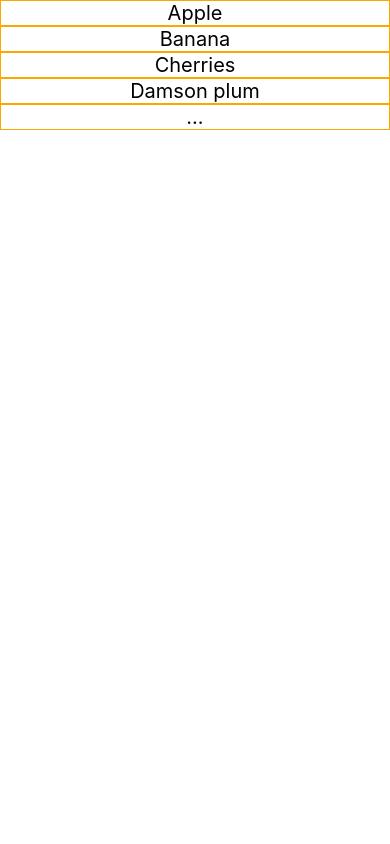
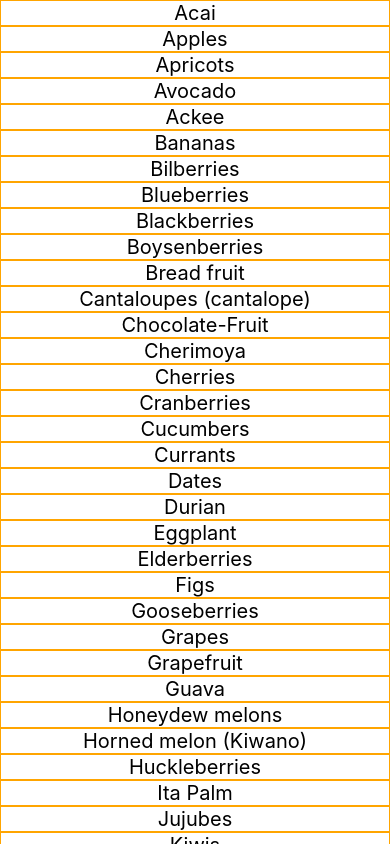
Before and after one commit to hannaS2/TIL, a React Native app in the folder RN/RN101-class/: screen / in a window 390 px wide. Built offline with nearby package versions, Linux system fonts and the light colour scheme.

Commit message:
21. renderItems() and map

```diff
--- a/RN/RN101-class/App.js
+++ b/RN/RN101-class/App.js
@@ -3,24 +3,95 @@ import { Image, StyleSheet, Text, ScrollView, View } from 'react-native';
 import Constants from 'expo-constants';
 
 export default class App extends React.Component {
+  fruits = [
+    { name: 'Acai' },
+    { name: 'Apples' },
+    { name: 'Apricots' },
+    { name: 'Avocado' },
+    { name: 'Ackee' },
+    { name: 'Bananas' },
+    { name: 'Bilberries' },
+    { name: 'Blueberries' },
+    { name: 'Blackberries' },
+    { name: 'Boysenberries' },
+    { name: 'Bread fruit' },
+    { name: 'Cantaloupes (cantalope)' },
+    { name: 'Chocolate-Fruit' },
+    { name: 'Cherimoya' },
+    { name: 'Cherries' },
+    { name: 'Cranberries' },
+    { name: 'Cucumbers' },
+    { name: 'Currants' },
+    { name: 'Dates' },
+    { name: 'Durian' },
+    { name: 'Eggplant' },
+    { name: 'Elderberries' },
+    { name: 'Figs' },
+    { name: 'Gooseberries' },
+    { name: 'Grapes' },
+    { name: 'Grapefruit' },
+    { name: 'Guava' },
+    { name: 'Honeydew melons' },
+    { name: 'Horned melon (Kiwano)' },
+    { name: 'Huckleberries' },
+    { name: 'Ita Palm' },
+    { name: 'Jujubes' },
+    { name: 'Kiwis' },
+    { name: 'Durian is an unusual tropical fruit.' },
+    { name: 'Kumquat' },
+    { name: 'Lemons' },
+    { name: 'Limes' },
+    { name: 'Lychees' },
+    { name: 'Mangos' },
+    { name: 'Mangosteen' },
+    { name: 'Mulberries' },
+    { name: 'Muskmelon' },
+    { name: 'Nectarines' },
+    { name: 'Ogden melons' },
+    { name: 'Olives' },
+    { name: 'Oranges' },
+    { name: 'Papaya' },
+    { name: 'Passion fruit' },
+    { name: 'Peaches' },
+    { name: 'Pears' },
+    { name: 'Peppers' },
+    { name: 'Persimmon' },
+    { name: 'Pineapple' },
+    { name: 'Plums' },
+    { name: 'Pluot' },
+    { name: 'Pomegranate' },
+    { name: 'Prickly Pear' },
+    { name: 'Quince' },
+    { name: 'Rambuton' },
+    { name: 'Raspberries' },
+    { name: 'Rose Apple' },
+    { name: 'Starfruit' },
+    { name: 'Sapadilla' },
+    { name: 'Strawberries' },
+    { name: 'Tamarind' },
+    { name: 'Tangelo' },
+    { name: 'Tangerines' },
+    { name: 'Tomatoes' },
+    { name: 'Ugli fruit' },
+    { name: 'Voavanga (Spanish Tamarind)' },
+    { name: 'Watermelons' },
+    { name: 'Xigua melon' },
+    { name: 'Yellow watermelon' },
+    { name: 'Zucchini' },
+  ];
+
+  renderItem({ name }) {
+    return (
+      <View style={styles.item}>
+        <Text style={styles.text}>{name}</Text>
+      </View>
+    );
+  }
+
   render() {
     return (
       <ScrollView style={styles.container}>
-        <View style={styles.item}>
-          <Text style={styles.text}>Apple</Text>
-        </View>
-        <View style={styles.item}>
-          <Text style={styles.text}>Banana</Text>
-        </View>
-        <View style={styles.item}>
-          <Text style={styles.text}>Cherries</Text>
-        </View>
-        <View style={styles.item}>
-          <Text style={styles.text}>Damson plum</Text>
-        </View>
-        <View style={styles.item}>
-          <Text style={styles.text}>...</Text>
-        </View>
+        {this.fruits.map(this.renderItem)}
       </ScrollView>
     );
   }
```
